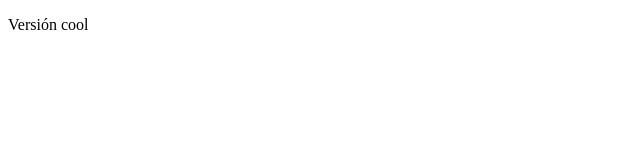
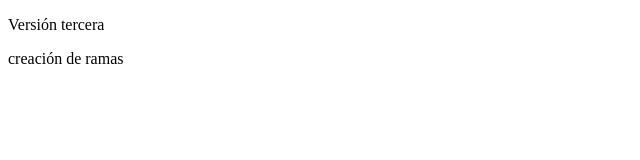
Before and after one commit to SalvaHG/DEV.F_g15Master, a plain HTML site: page GIT/prueba.html in a window 1280 px wide. Shown: the whole page, without its empty margins (0-640 px from the left). Drawn offline with Linux system fonts and the light colour scheme.

Commit message:
Versión 3 dev

```diff
--- a/GIT/prueba.html
+++ b/GIT/prueba.html
@@ -7,6 +7,7 @@
     <title>Document</title>
 </head>
 <body>
-    <p>Versión cool</p>
+    <p>Versión tercera</p>
+    <p>creación de ramas</p>
 </body>
 </html>
```
